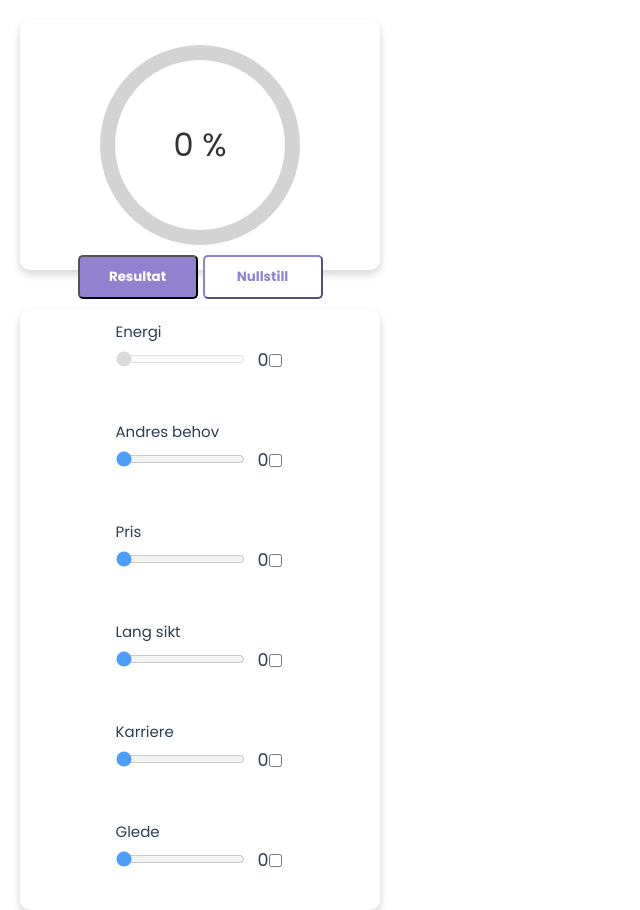
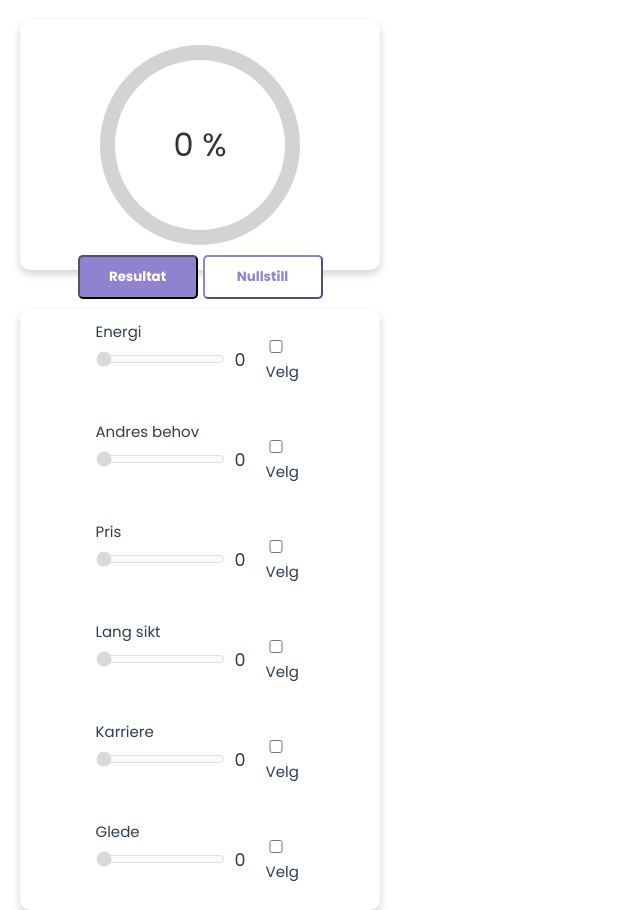
Before and after one commit to AndyKodehode/prioriteringsApp, a Vue app: page / in a window 1280 px wide. Shown: the whole page, without its empty margins (0-640 px from the left). Built offline with nearby package versions, Linux system fonts and the light colour scheme.

Commit message:
funksjonalitet funker, styling funker ikke

```diff
--- a/src/App.vue
+++ b/src/App.vue
@@ -30,7 +30,7 @@
 
    <section class="resultDiv" v-if="isVisible" >
     <ul>
-      <div class="answerCont" v-if="!energyOff" >
+      <div class="answerCont" v-if="energyOff" >
 
        <div class="answerIconDiv">
         <img src="./components/icons/Energi.svg" alt="">
@@ -42,7 +42,7 @@
       </div>
       </div>
 
-      <div class="answerCont" v-if="!needOfOtherOff" >
+      <div class="answerCont" v-if="needOfOtherOff" >
         <div class="answerIconDiv">
         <img src="./components/icons/Andre.svg" alt="">
        </div>
@@ -54,7 +54,7 @@
       </div>
 
 
-       <div class="answerCont" v-if="!shortTermOff">
+       <div class="answerCont" v-if="shortTermOff">
         <div class="answerIconDiv">
         <img src="./components/icons/Pris.svg" alt="">
        </div>
@@ -65,7 +65,7 @@
       </div>
       </div>
 
-       <div class="answerCont" v-if="!longTermOff">
+       <div class="answerCont" v-if="longTermOff">
         <div class="answerIconDiv">
         <img src="./components/icons/Langsiktig.svg" alt="">
        </div>
@@ -76,7 +76,7 @@
       </div>
       </div>
 
-       <div class="answerCont" v-if="!careerOff">
+       <div class="answerCont" v-if="careerOff">
         <div class="answerIconDiv">
           <img src="./components/icons/Karriere.svg" alt="">
          </div>
@@ -87,7 +87,7 @@
           </div>
       </div>
 
-      <div class="answerCont" v-if="!joyOff">
+      <div class="answerCont" v-if="joyOff">
         <div class="answerIconDiv">
           <img src="./components/icons/Glede3.svg" alt="">
          </div>
@@ -102,7 +102,7 @@
 
 
   <section class="sliderSection" v-if="!isVisible">
-        <div  :class="['padding', { notActive: energyOff }]" >
+        <div  class='padding' >
           <!--<input type="checkbox" v-model="energyOff" >-->
           <div class="slideInnerDiv">
             <div class="labelDiv">
@@ -111,80 +111,98 @@
             </div>
             <div class="slideValueDiv">
               <h3>{{values.energyValue}}</h3>
-              <input type="checkbox" v-model="energyOff" >
+              <label for="checkbox">
+                 <input type="checkbox" class="checkbox" v-model="energyOff" >
+                 <span>Velg</span>
+              </label>
             </div>
           </div>
         </div>
 
-          <div :class="['padding', { notActive: needOfOtherOff }]">
+          <div class='padding' >
             <!--<input type="checkbox" v-model="needOfOtherOff"  >-->
             <div class="slideInnerDiv">
               <div class="labelDiv">
                 <label class="label" for="AndresBehov">Andres behov</label>
-                <input :disabled="needOfOtherOff" class="slider" id="AndresBehov"  @input="handleNeedOfOther(values.needOfOhterValue)" type="range" min="0" max="5" v-model="values.needOfOhterValue">
+                <input :disabled="!needOfOtherOff" :class="[needOfOtherOff ? 'sliderActive' : 'slider']" id="AndresBehov"  @input="handleNeedOfOther(values.needOfOhterValue)" type="range" min="0" max="5" v-model="values.needOfOhterValue">
               </div>
               <div class="slideValueDiv">
                 <h3>{{values.needOfOhterValue}}</h3>
-                <input type="checkbox" v-model="needOfOtherOff" >
+                <label for="checkbox">
+                    <input type="checkbox" class="checkbox" v-model="needOfOtherOff" >
+                    <span>Velg</span>
+                </label>
               </div>
             </div>
         </div>
 
 
-          <div :class="['padding', { notActive:shortTermOff }]">
+          <div class='padding' >
             <!--<input type="checkbox" v-model="shortTermOff"  >-->
             <div class="slideInnerDiv">
               <div class="labelDiv">
                 <label class="label" for="KortSiktig">Pris</label>
-                <input :disabled="shortTermOff" class="slider" id="KortSiktig"  @input="handleShortTerm(values.shortTermValue)" type="range" min="0" max="5" v-model="values.shortTermValue">
+                <input :disabled="!shortTermOff" :class="[shortTermOff ? 'sliderActive' : 'slider']" id="KortSiktig"  @input="handleShortTerm(values.shortTermValue)" type="range" min="0" max="5" v-model="values.shortTermValue">
               </div>
               <div class="slideValueDiv">
                 <h3>{{values.shortTermValue}}</h3>
-                <input type="checkbox" v-model="shortTermOff" >
+                <label for="checkbox">
+                  <input type="checkbox" class="checkbox" v-model="shortTermOff" >
+                  <span>Velg</span>
+              </label>
               </div>
             </div>
         </div>
 
-        <div :class="['padding', { notActive:longTermOff }]">
+        <div class='padding' >
             <!--<input type="checkbox" v-model="longTermOff"  >-->
             <div class="slideInnerDiv">
               <div class="labelDiv">
                 <label class="label" for="Langsiktig">Lang sikt</label>
-                <input :disabled="longTermOff" class="slider" id="Langsiktig"  @input="handleLongTerm(values.longTermValue)" type="range" min="0" max="5" v-model="values.longTermValue">
+                <input :disabled="!longTermOff" :class="[longTermOff ? 'sliderActive' : 'slider']" id="Langsiktig"  @input="handleLongTerm(values.longTermValue)" type="range" min="0" max="5" v-model="values.longTermValue">
               </div>
               <div class="slideValueDiv">
                 <h3>{{values.longTermValue}}</h3>
-                <input type="checkbox" v-model="longTermOff" >
+                <label for="checkbox">
+                    <input type="checkbox" class="checkbox" v-model="longTermOff" >
+                    <span>Velg</span>
+                </label>
               </div>
             </div>
         </div>
 
-        <div :class="['padding', { notActive:careerOff }]" >
+        <div class='padding' >
             <!--<input type="checkbox"  v-model="careerOff" >-->
             <div class="slideInnerDiv">
                 <div class="labelDiv">
                     <label class="label" for="Karriere">Karriere</label>
-                    <input :disabled="careerOff" class="slider" id="Karriere"  @input="handleCareer(values.careerValue)" type="range" min="0" max="5" v-model="values.careerValue">
+                    <input :disabled="!careerOff" :class="[careerOff ? 'sliderActive' : 'slider']" id="Karriere"  @input="handleCareer(values.careerValue)" type="range" min="0" max="5" v-model="values.careerValue">
                  </div>
                 <div class="slideValueDiv">
                    <h3 class="slideValueText">{{values.careerValue}}</h3>
-                   <input type="checkbox" v-model="careerOff" >
+                   <label for="checkbox">
+                    <input type="checkbox" class="checkbox" v-model="careerOff" >
+                    <span>Velg</span>
+                  </label>
                 </div>
             </div>
         </div>
 
 
 
-        <div :class="['padding', { notActive:joyOff }]">
+        <div class='padding' >
             <!--<input type="checkbox"  v-model="careerOff" >-->
             <div class="slideInnerDiv">
                 <div class="labelDiv">
                     <label class="label" for="glede">Glede</label>
-                    <input :disabled="joyOff" class="slider" id="glede"  @input="handleJoy(values.joyValue)" type="range" min="0" max="5" v-model="values.joyValue">
+                    <input :disabled="!joyOff" :class="[joyOff ? 'sliderActive' : 'slider']" id="glede"  @input="handleJoy(values.joyValue)" type="range" min="0" max="5" v-model="values.joyValue">
                  </div>
                 <div class="slideValueDiv">
                    <h3 class="slideValueText">{{values.joyValue}}</h3>
-                   <input type="checkbox" v-model="joyOff" >
+                   <label for="checkbox">
+                      <input type="checkbox" class="checkbox" v-model="joyOff" >
+                      <span>Velg</span>
+                  </label>
                 </div>
             </div>
         </div>
--- /dev/null
+++ b/src/assets/checkbox.css
@@ -0,0 +1,44 @@
+.checkbox {
+    display: inline-flex;
+    cursor: pointer;
+    position: relative;
+}
+
+.checkbox > span {
+    color: #49a4ff;
+    padding: 0.5rem 0.25rem;
+}
+
+.checkbox > input {
+    height: 30px;
+    width: 30px;
+    -webkit-appearance: none;
+    -moz-appearance: none;
+    -o-appearance: none;
+    appearance: none;
+    border: 1px solid #34495E;
+    border-radius: 4px;
+    outline: none;
+    transition-duration: 0.3s;
+    background-color: #be154d;
+    cursor: pointer;
+  }
+
+.checkbox > input:checked {
+    border: 1px solid #d33567;
+    background-color: #575e34;
+}
+
+.checkbox > input:checked + span::before {
+    content: '\2713';
+    display: block;
+    text-align: center;
+    color: #d8ff83;
+    position: absolute;
+    left: 0.7rem;
+    top: 0.2rem;
+}
+
+.checkbox > input:active {
+    border: 2px solid #34495E;
+}
--- a/src/assets/main.css
+++ b/src/assets/main.css
@@ -1,5 +1,6 @@
 @import './base.css';
 @import './progress.css';
+@import './checkbox.css';
 
 .body{
   max-width: 400px ;
@@ -130,7 +131,12 @@
   justify-content: center;
   align-items: center;
   height: 100%;
-  width: 30px;
+  width: 70px;
+  gap: 20px
+}
+
+.slideValueDiv input{
+  width: 20px;
 }
 
 .buttonDiv{
```
